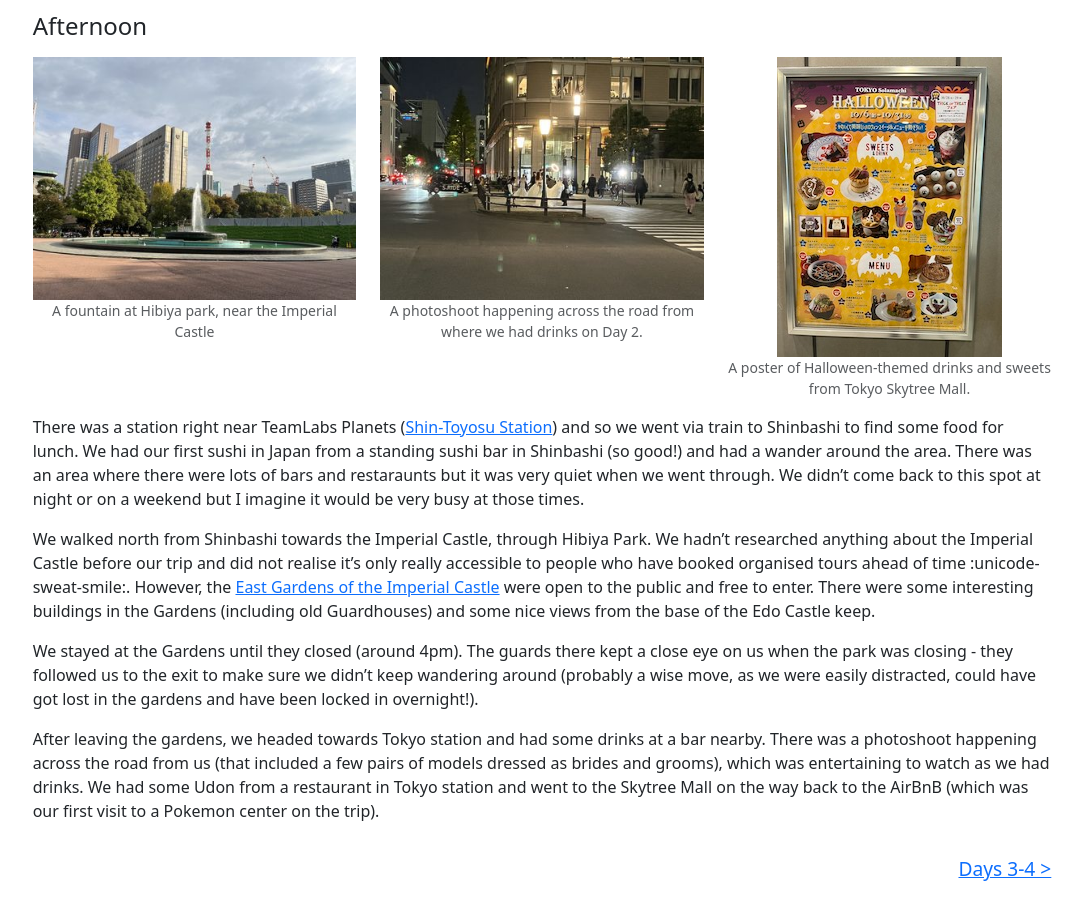
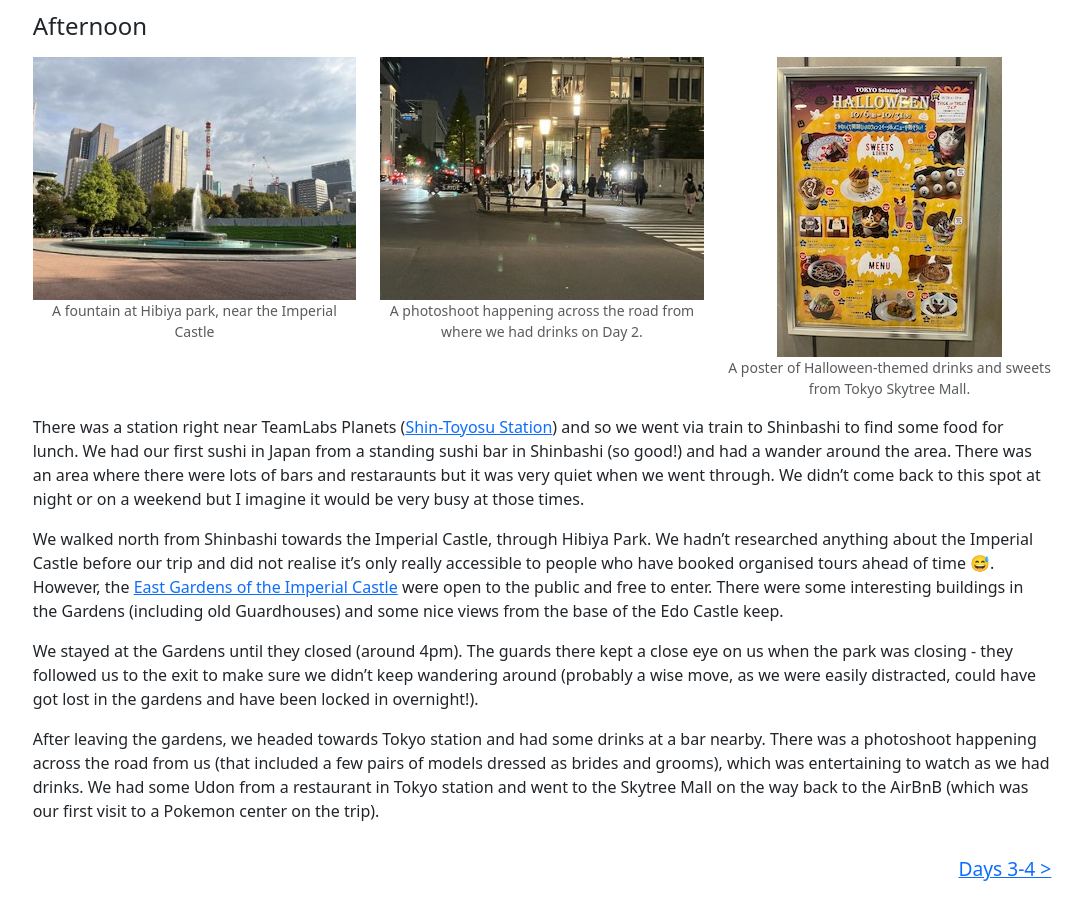
Before and after one commit to hckmd/hckmd.github.io, a Jekyll site: the page built from japan-2023/tokyo-1.md, in a window 1280 px wide and 900 px high, scrolled down 1535 px. Shown: the whole window, without its empty margins (98-1179 px from the left). Built offline with Jekyll 4.4.1, drawn with Linux system fonts in a browser that asks for light colours.

Commit message:
Fixes minor typo in emoji

```diff
--- a/japan-2023/tokyo-1.md
+++ b/japan-2023/tokyo-1.md
@@ -86,7 +86,7 @@ There was an area where there were lots of bars and restaraunts but it was very
 We didn't come back to this spot at night or on a weekend but I imagine it would be very busy at those times.
 
 We walked north from Shinbashi towards the Imperial Castle, through Hibiya Park.
-We hadn't researched anything about the Imperial Castle before our trip and did not realise it's only really accessible to people who have booked organised tours ahead of time :unicode-sweat-smile:.
+We hadn't researched anything about the Imperial Castle before our trip and did not realise it's only really accessible to people who have booked organised tours ahead of time 😅.
 However, the [East Gardens of the Imperial Castle](https://www.google.com/maps/place/The+East+Gardens+of+the+Imperial+Palace/@35.6867824,139.7545696,17z/data=!3m1!4b1!4m6!3m5!1s0x60188c13425af13d:0xa31b000a35db03f9!8m2!3d35.6867824!4d139.7571445!16s%2Fm%2F0nbczmq?entry=ttu){:target="_blank"} were open to the public and free to enter.
 There were some interesting buildings in the Gardens (including old Guardhouses) and some nice views from the base of the Edo Castle keep.
 
```
